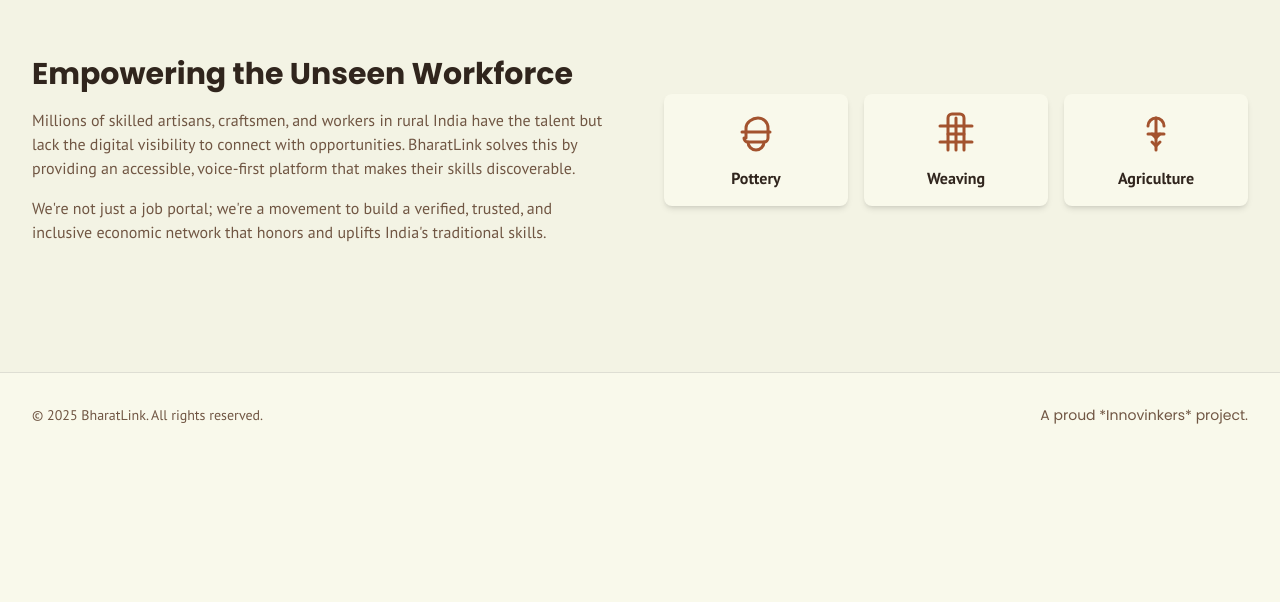
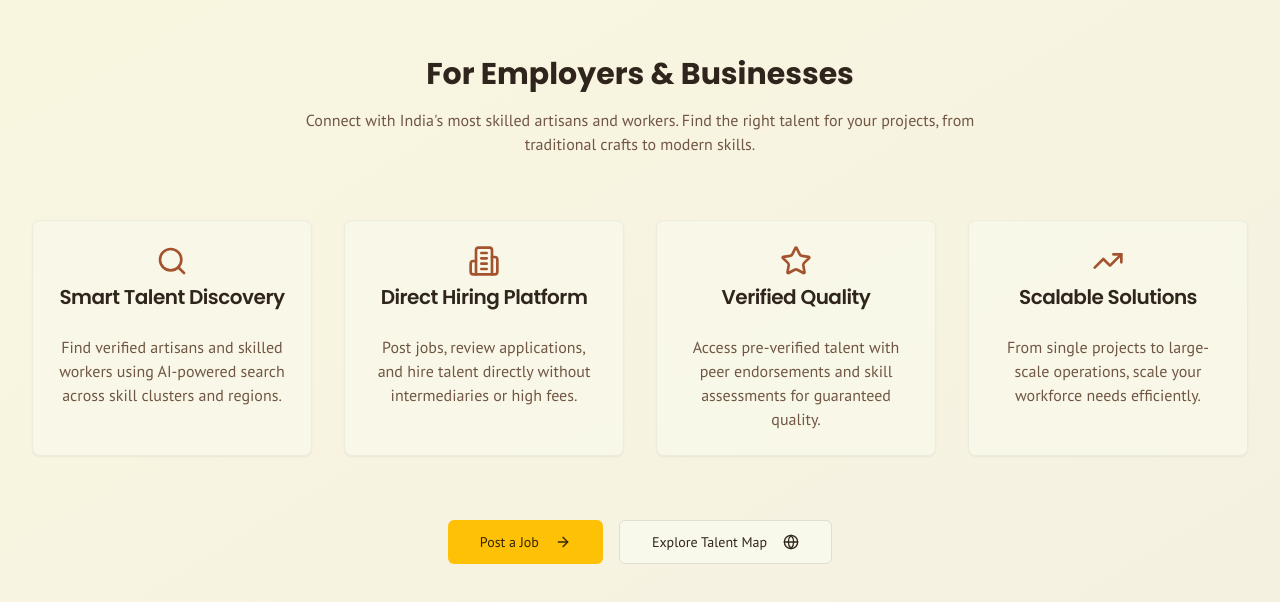
Before and after one commit to Aakashsingh-Rajput/BharatLink, a Next.js app: page / in a window 1280 px wide. Shown: the part 2076-2678 px from the top of the page. Before the commit the page ends 2533 px from the top, so only its background shows below. Built offline with nearby package versions, Linux system fonts and the light colour scheme.

Commit message:
updated employer section and skill map section

```diff
--- a/src/app/page.tsx
+++ b/src/app/page.tsx
@@ -2,7 +2,7 @@
 import { Card, CardContent, CardHeader, CardTitle } from '@/components/ui/card';
 import Image from 'next/image';
 import Link from 'next/link';
-import { ArrowRight, MapPin, Mic, Users, Zap, Briefcase, Handshake } from 'lucide-react';
+import { ArrowRight, MapPin, Mic, Users, Zap, Briefcase, Handshake, Building2, Search, Star, TrendingUp, Globe, Target } from 'lucide-react';
 import { FarmingIcon, PotteryIcon, WeavingIcon } from '@/components/icons';
 
 const features = [
@@ -38,6 +38,38 @@
   },
 ];
 
+const employerFeatures = [
+  {
+    icon: <Search className="h-8 w-8 text-accent" />,
+    title: 'Smart Talent Discovery',
+    description: 'Find verified artisans and skilled workers using AI-powered search across skill clusters and regions.',
+  },
+  {
+    icon: <Building2 className="h-8 w-8 text-accent" />,
+    title: 'Direct Hiring Platform',
+    description: 'Post jobs, review applications, and hire talent directly without intermediaries or high fees.',
+  },
+  {
+    icon: <Star className="h-8 w-8 text-accent" />,
+    title: 'Verified Quality',
+    description: 'Access pre-verified talent with peer endorsements and skill assessments for guaranteed quality.',
+  },
+  {
+    icon: <TrendingUp className="h-8 w-8 text-accent" />,
+    title: 'Scalable Solutions',
+    description: 'From single projects to large-scale operations, scale your workforce needs efficiently.',
+  },
+];
+
+const skillClusters = [
+  { name: 'Channapatna Toys', region: 'Karnataka', artisans: 2500, skills: ['Wood Carving', 'Lacquer Work', 'Painting'] },
+  { name: 'Assam Handloom', region: 'Assam', artisans: 1800, skills: ['Weaving', 'Dyeing', 'Design'] },
+  { name: 'Moradabad Brass', region: 'Uttar Pradesh', artisans: 3200, skills: ['Metal Work', 'Engraving', 'Polishing'] },
+  { name: 'Kutch Embroidery', region: 'Gujarat', artisans: 2100, skills: ['Embroidery', 'Mirror Work', 'Design'] },
+  { name: 'Kashmir Carpets', region: 'Jammu & Kashmir', artisans: 1500, skills: ['Carpet Weaving', 'Design', 'Dyeing'] },
+  { name: 'Tamil Nadu Bronze', region: 'Tamil Nadu', artisans: 2800, skills: ['Bronze Casting', 'Sculpting', 'Finishing'] },
+];
+
 export default function LandingPage() {
   return (
     <div className="flex flex-col min-h-screen">
@@ -49,6 +81,9 @@
         <nav className="flex items-center gap-4">
           <Link href="#features" className="text-sm font-medium hover:text-primary transition-colors">
             Features
+          </Link>
+          <Link href="#employers" className="text-sm font-medium hover:text-primary transition-colors">
+            Employers
           </Link>
           <Link href="#about" className="text-sm font-medium hover:text-primary transition-colors">
             About
@@ -128,6 +163,97 @@
           </div>
         </section>
 
+        <section id="employers" className="bg-gradient-to-br from-primary/5 to-accent/5 py-24 md:py-32">
+          <div className="container mx-auto px-4 sm:px-6 lg:px-8">
+            <div className="text-center mb-16">
+              <h2 className="text-3xl font-headline font-bold">For Employers & Businesses</h2>
+              <p className="mt-4 max-w-2xl mx-auto text-muted-foreground">
+                Connect with India's most skilled artisans and workers. Find the right talent for your projects, from traditional crafts to modern skills.
+              </p>
+            </div>
+
+            <div className="grid gap-8 md:grid-cols-2 lg:grid-cols-4 mb-16">
+              {employerFeatures.map((feature) => (
+                <Card key={feature.title} className="bg-card/70 backdrop-blur-sm border-border/50 hover:shadow-lg transition-all hover:scale-105">
+                  <CardHeader className="flex flex-col items-center text-center">
+                    {feature.icon}
+                    <CardTitle className="font-headline text-xl">{feature.title}</CardTitle>
+                  </CardHeader>
+                  <CardContent>
+                    <p className="text-muted-foreground text-center">{feature.description}</p>
+                  </CardContent>
+                </Card>
+              ))}
+            </div>
+
+            <div className="text-center">
+              <div className="flex flex-col sm:flex-row gap-4 justify-center">
+                <Button size="lg" asChild>
+                  <Link href="/employer">Post a Job <ArrowRight className="ml-2 h-4 w-4" /></Link>
+                </Button>
+                <Button size="lg" variant="outline" asChild>
+                  <Link href="/map">Explore Talent Map <Globe className="ml-2 h-4 w-4" /></Link>
+                </Button>
+              </div>
+            </div>
+          </div>
+        </section>
+
+        <section id="skill-clusters" className="py-24 md:py-32">
+          <div className="container mx-auto px-4 sm:px-6 lg:px-8">
+            <div className="text-center mb-16">
+              <h2 className="text-3xl font-headline font-bold">Skill Cluster Mapping</h2>
+              <p className="mt-4 max-w-2xl mx-auto text-muted-foreground">
+                Discover regional skill hotspots across India. Each cluster represents a concentration of traditional skills and modern capabilities.
+              </p>
+            </div>
+
+            <div className="grid gap-6 md:grid-cols-2 lg:grid-cols-3">
+              {skillClusters.map((cluster, index) => (
+                <Card key={cluster.name} className="bg-card/70 backdrop-blur-sm border-border/50 hover:shadow-lg transition-all hover:scale-105 group">
+                  <CardHeader>
+                    <div className="flex items-center justify-between">
+                      <CardTitle className="font-headline text-xl">{cluster.name}</CardTitle>
+                      <div className="flex items-center gap-1 text-sm text-muted-foreground">
+                        <MapPin className="h-4 w-4" />
+                        {cluster.region}
+                      </div>
+                    </div>
+                    <div className="flex items-center gap-2 text-sm text-accent">
+                      <Users className="h-4 w-4" />
+                      {cluster.artisans.toLocaleString()} artisans
+                    </div>
+                  </CardHeader>
+                  <CardContent>
+                    <div className="space-y-3">
+                      <div>
+                        <h4 className="font-semibold text-sm mb-2">Key Skills:</h4>
+                        <div className="flex flex-wrap gap-1">
+                          {cluster.skills.map((skill) => (
+                            <span key={skill} className="px-2 py-1 bg-primary/10 text-primary text-xs rounded-full">
+                              {skill}
+                            </span>
+                          ))}
+                        </div>
+                      </div>
+                      <Button size="sm" variant="outline" className="w-full group-hover:bg-primary group-hover:text-primary-foreground transition-colors">
+                        <Target className="mr-2 h-3 w-3" />
+                        View Details
+                      </Button>
+                    </div>
+                  </CardContent>
+                </Card>
+              ))}
+            </div>
+
+            <div className="text-center mt-12">
+              <Button size="lg" asChild>
+                <Link href="/map">Explore Full Skill Map <MapPin className="ml-2 h-4 w-4" /></Link>
+              </Button>
+            </div>
+          </div>
+        </section>
+
         <section id="about" className="bg-secondary/50 py-24 md:py-32">
             <div className="container mx-auto px-4 sm:px-6 lg:px-8 grid md:grid-cols-2 gap-12 items-center">
                 <div>
```
Also changed, not shown: src/app/(main)/employer/page.tsx (line endings or trailing spaces), src/components/employer/ApplicantList.tsx (line endings or trailing spaces), src/components/employer/DashboardStats.tsx (line endings or trailing spaces), src/components/employer/JobPostForm.tsx (line endings or trailing spaces), src/components/map/EnhancedSkillMap.tsx (line endings or trailing spaces), src/data/employerData.json (line endings or trailing spaces), src/data/skills.json (line endings or trailing spaces), 1 other file (tests, documents, lock files or other folders).
